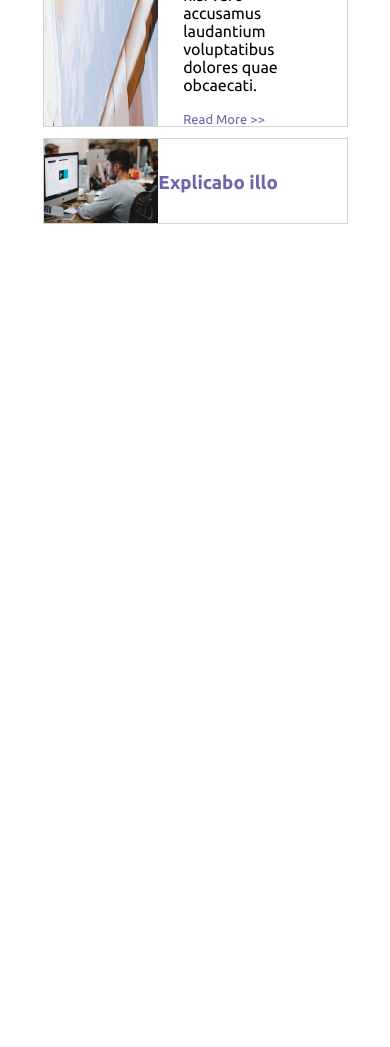
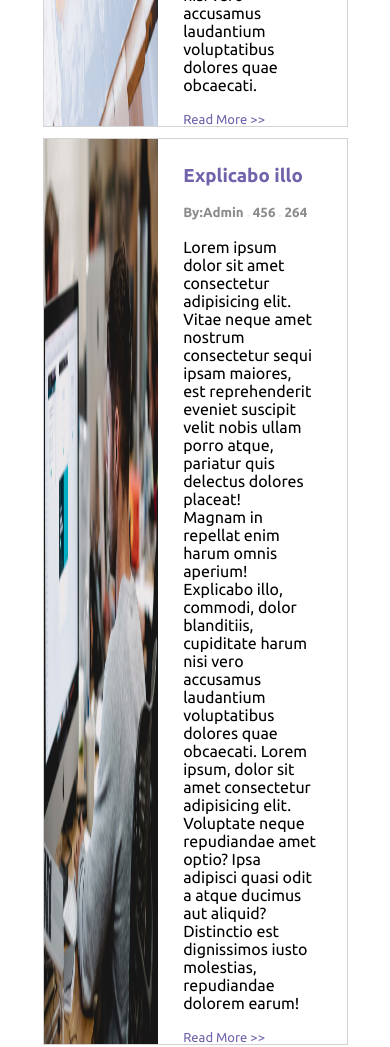
Before and after one commit to robindkns/ProjetCSSResponsive, a plain HTML site: page index.html in a window 390 px wide. Shown: the part 2980-4027 px from the top of the page. Before the commit the page ends 3234 px from the top, so only its background shows below. Drawn offline with Linux system fonts and the light colour scheme.

Commit message:
Section blog préresponsive finie

```diff
--- a/index.html
+++ b/index.html
@@ -126,11 +126,13 @@
         </div>
         <div class="blogBox">
             <img src="./public/images/img-2.jpg" id="img2">
-            <p>
-                    <h3>Explicabo illo</h3>
-                    <span class="comment"></span>
-
-            </p>
+            <div class="blogP">
+                <h3>Explicabo illo</h3>
+                <span class="comment">By:Admin <img src="./public/images/heart.png"> 456 <img src="./public/images/comment.png"> 264</span>
+                <br>Lorem ipsum dolor sit amet consectetur adipisicing elit. Vitae neque amet nostrum consectetur sequi ipsam maiores, est reprehenderit eveniet suscipit velit nobis ullam porro atque, pariatur quis delectus dolores placeat!<br>
+                Magnam in repellat enim harum omnis aperium! Explicabo illo, commodi, dolor blanditiis, cupiditate harum nisi vero accusamus laudantium voluptatibus dolores quae obcaecati. Lorem ipsum, dolor sit amet consectetur adipisicing elit. Voluptate neque repudiandae amet optio? Ipsa adipisci quasi odit a atque ducimus aut aliquid? Distinctio est dignissimos iusto molestias, repudiandae dolorem earum!
+                <br><br><a href="" class="comment3">Read More >></a>
+            </div>
         </div>
     </section>
     <section class="contact">
```
